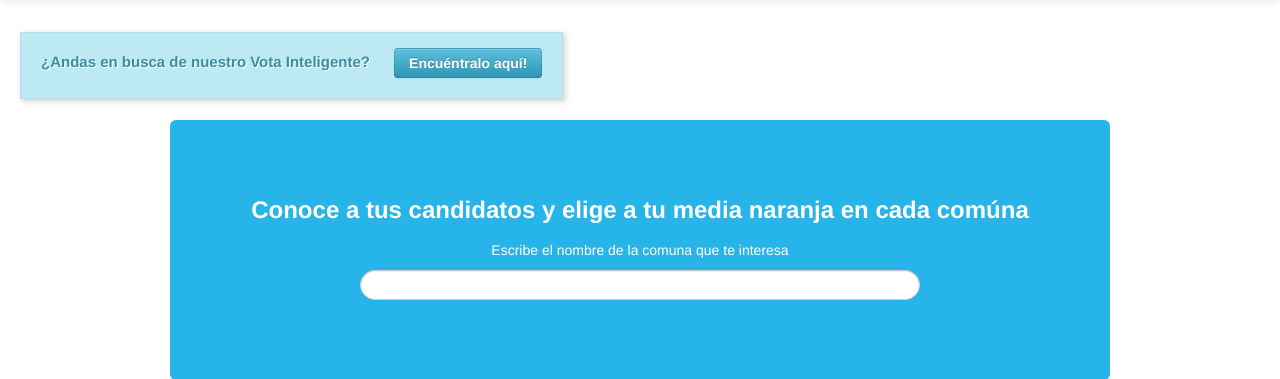
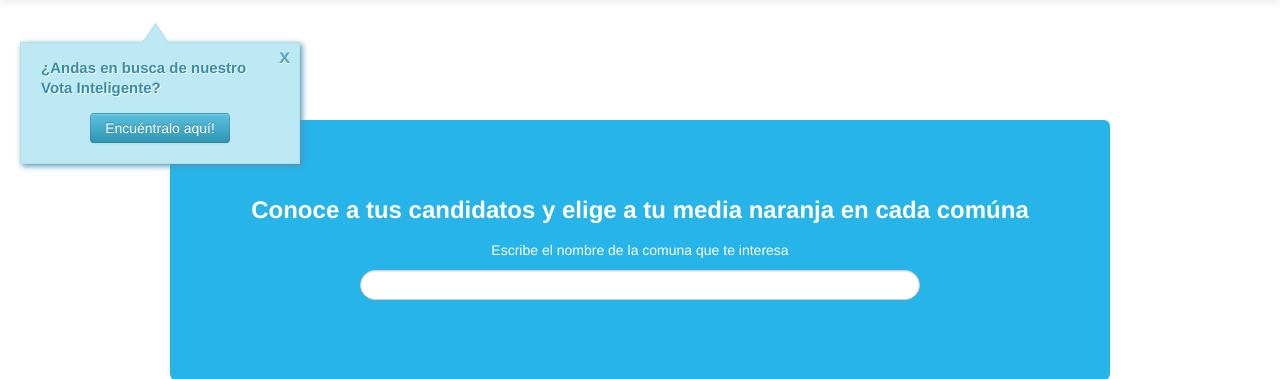
Before and after one commit to ciudadanointeligente/votainteligente, a Django app: page / in a window 1280 px wide. Shown: the part 168-547 px from the top of the page. Run offline with Django 3.2, Linux system fonts and the light colour scheme; data comes from the database, SQL or seed files in the repository; some libraries are stand-ins or nearby versions.

Commit message:
arreglos finales popup vota.

```diff
--- a/municipales2012/static/kathe.css
+++ b/municipales2012/static/kathe.css
@@ -57,20 +57,28 @@
 	color: white;
 	}
 
-/* PURR VOTA */
+/* POPUP VOTA */
 
 #purr-container {
 	position: absolute;
-	top: 200px;
+	top: 210px;
 	left: 20px;
+	width: 280px;
 }
 
 .notice {
 	background-color: #BDE9F4;
 	border: 1px solid #B7DFE9;
 	padding: 10px;
-	box-shadow: 2px 2px 6px #CCC;
+	box-shadow: 2px 2px 6px #4E91B6;
 	color: #388EA3;
+}
+
+.notice:before {
+	content: url(images/flecha_purr_vota.png);
+	position: absolute;
+	top: -29px;
+	left: 120px;
 }
 
 .notice-body {
@@ -80,11 +88,23 @@
 	margin: 5px 10px;
 }
 
-.notice .btn {
-	margin: 0px 0px 0px 20px;
+.notice-bottom {
+	text-align: center;
+	margin-top: 15px;
 }
 
+.notice .close {
+	position: absolute;
+	top: 4px;
+	right: 10px;
+	opacity: 0.7;
+	color: #388EA3;
+}
 
+.notice .close:hover {
+	opacity: 1;
+	color: #388EA3;
+}
 
 
 /*
--- a/municipales2012/templates/home.html
+++ b/municipales2012/templates/home.html
@@ -24,18 +24,18 @@
     <script type="text/javascript">
       var notice = '<div class="notice">'
         +'<div class="notice-body">'
-          + '<p>¿Andas en busca de nuestro Vota Inteligente? <a class="btn btn-info" href="https://www.votainteligente.org" target="_blank">Encuéntralo aquí!</a></p>'
+          + '<p>¿Andas en busca de nuestro Vota Inteligente?</p>'
         + '</div>'
         + '<div class="notice-bottom">'
-          + '<p></p>'
+          + '<p><a class="btn btn-info" href="https://www.votainteligente.org" target="_blank">Encuéntralo aquí!</a></p>'
         + '</div>'
     + '</div>';
       $( notice ).purr(
         {
           isSticky: true,
-          fadeInSpeed: 2000,
+          fadeInSpeed: 4000,
           fadeOutSpeed: 2000,
-          usingTransparentPNG: true,
+          usingTransparentPNG: true
         }
       );
     </script>
```
Also changed, not shown: municipales2012/static/images/flecha_purr_vota.png (added), municipales2012/static/js/jquery.purr.js, 2 other files.
